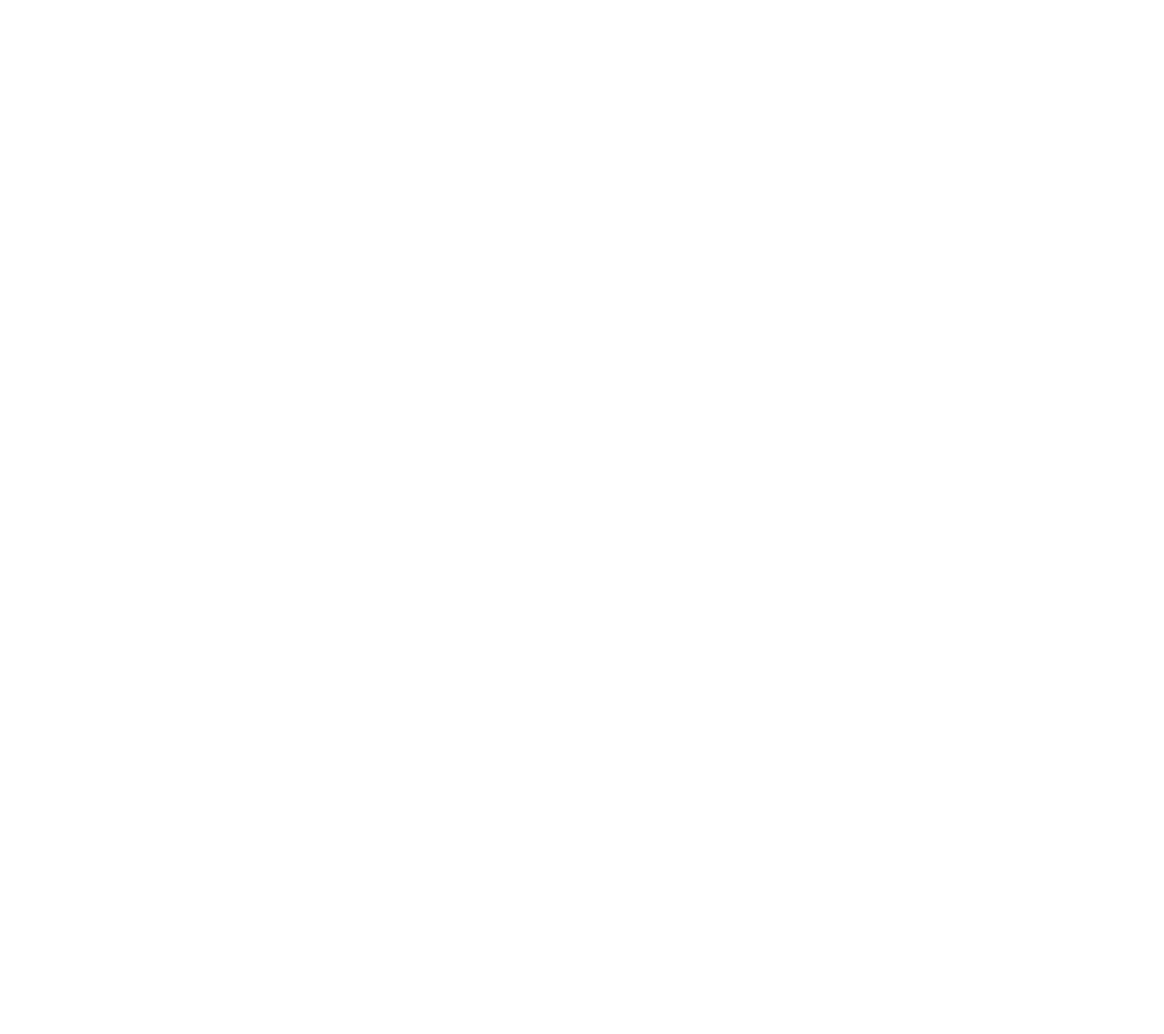
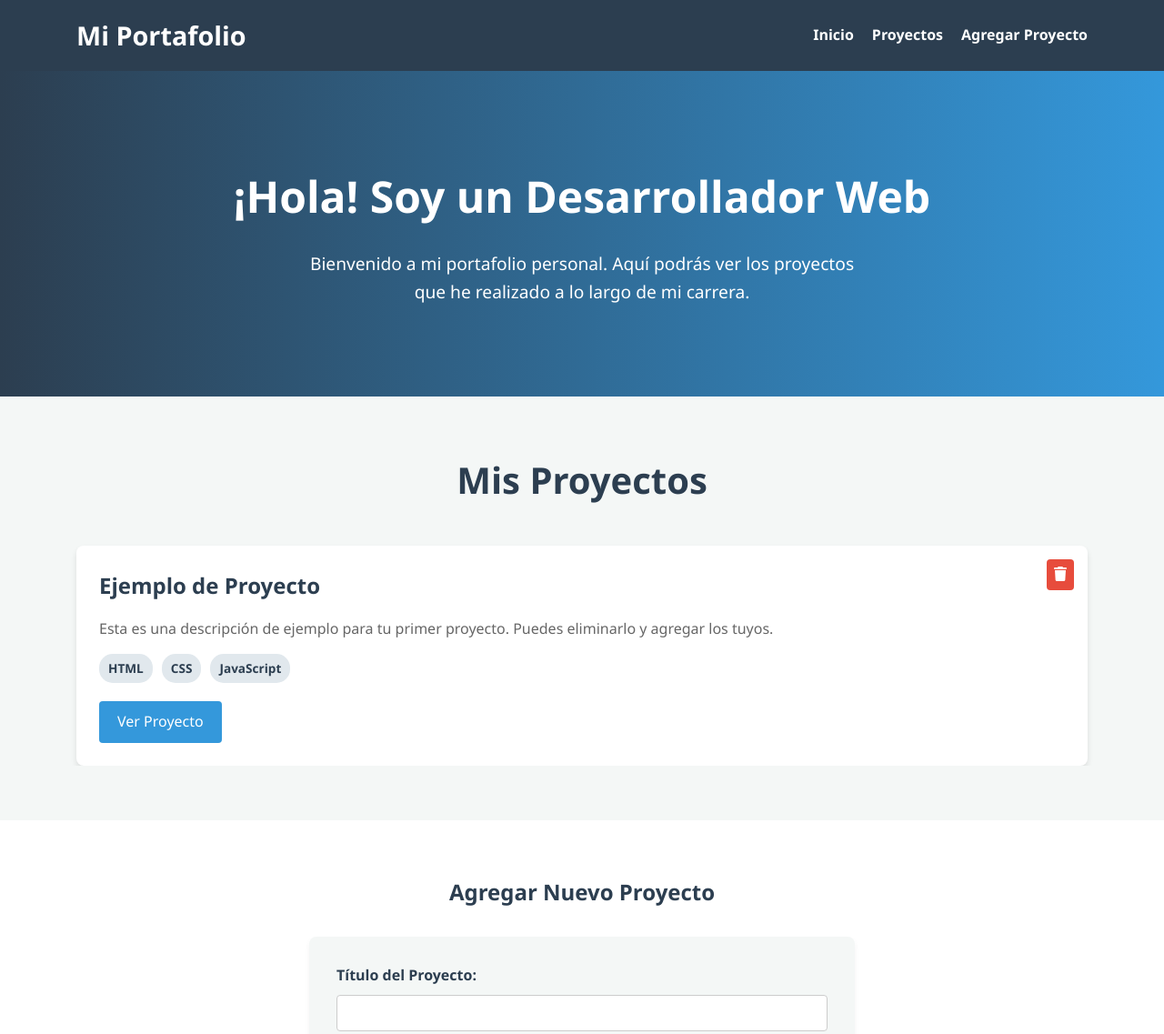
Before and after one commit to OGLingling/mi_portafolio, a plain HTML site: page index.html in a window 1280 px wide. Shown: the top 1137 px of the page at 91% size. Before the commit the page ends 800 px from the top, so only its background shows below. Drawn offline with Linux system fonts and the light colour scheme.

Commit message:
Mi portafolio web

```diff
--- /dev/null
+++ b/css/style.css
@@ -0,0 +1,240 @@
+:root {
+    --primary-color: #2c3e50;
+    --secondary-color: #3498db;
+    --bg-color: #f4f7f6;
+    --text-color: #333;
+    --white: #fff;
+}
+
+* {
+    margin: 0;
+    padding: 0;
+    box-sizing: border-box;
+}
+
+body {
+    font-family: 'Segoe UI', Tahoma, Geneva, Verdana, sans-serif;
+    line-height: 1.6;
+    background-color: var(--bg-color);
+    color: var(--text-color);
+    scroll-behavior: smooth;
+}
+
+.container {
+    width: 90%;
+    max-width: 1200px;
+    margin: auto;
+    overflow: hidden;
+    padding: 0 20px;
+}
+
+/* Header */
+header {
+    background: var(--primary-color);
+    color: var(--white);
+    padding: 1rem 0;
+    position: sticky;
+    top: 0;
+    z-index: 100;
+}
+
+header .container {
+    display: flex;
+    justify-content: space-between;
+    align-items: center;
+}
+
+header h1 {
+    font-size: 1.8rem;
+}
+
+nav ul {
+    list-style: none;
+    display: flex;
+}
+
+nav ul li {
+    margin-left: 20px;
+}
+
+nav ul li a {
+    color: var(--white);
+    text-decoration: none;
+    font-weight: bold;
+    transition: color 0.3s ease;
+}
+
+nav ul li a:hover {
+    color: var(--secondary-color);
+}
+
+/* Hero Section */
+.hero {
+    text-align: center;
+    padding: 100px 0;
+    background: linear-gradient(to right, var(--primary-color), var(--secondary-color));
+    color: var(--white);
+}
+
+.hero h2 {
+    font-size: 3rem;
+    margin-bottom: 20px;
+}
+
+.hero p {
+    font-size: 1.2rem;
+    max-width: 600px;
+    margin: 0 auto;
+}
+
+/* Projects Section */
+.projects-section {
+    padding: 60px 0;
+}
+
+.projects-section h2 {
+    text-align: center;
+    margin-bottom: 40px;
+    font-size: 2.5rem;
+    color: var(--primary-color);
+}
+
+.projects-grid {
+    display: grid;
+    grid-template-columns: repeat(auto-fit, minmax(300px, 1fr));
+    gap: 30px;
+}
+
+.project-card {
+    background: var(--white);
+    border-radius: 8px;
+    box-shadow: 0 4px 6px rgba(0,0,0,0.1);
+    padding: 25px;
+    transition: transform 0.3s ease;
+    position: relative;
+    display: flex;
+    flex-direction: column;
+}
+
+.project-card:hover {
+    transform: translateY(-5px);
+}
+
+.project-card h3 {
+    color: var(--primary-color);
+    margin-bottom: 15px;
+    font-size: 1.5rem;
+    padding-right: 30px;
+}
+
+.project-card p {
+    margin-bottom: 15px;
+    color: #666;
+    flex-grow: 1;
+}
+
+.project-tech {
+    display: flex;
+    flex-wrap: wrap;
+    gap: 10px;
+    margin-bottom: 20px;
+}
+
+.tech-tag {
+    background: #e1e8ed;
+    color: var(--primary-color);
+    padding: 5px 10px;
+    border-radius: 15px;
+    font-size: 0.85rem;
+    font-weight: bold;
+}
+
+.project-card .btn {
+    display: inline-block;
+    align-self: flex-start;
+}
+
+.delete-btn {
+    position: absolute;
+    top: 15px;
+    right: 15px;
+    background: #e74c3c;
+    color: white;
+    border: none;
+    padding: 8px;
+    border-radius: 4px;
+    cursor: pointer;
+    font-size: 1rem;
+    transition: background 0.3s;
+}
+
+.delete-btn:hover {
+    background: #c0392b;
+}
+
+/* Add Project Section */
+.add-project-section {
+    background: var(--white);
+    padding: 60px 0;
+}
+
+.add-project-section h2 {
+    text-align: center;
+    margin-bottom: 30px;
+    color: var(--primary-color);
+}
+
+#add-project-form {
+    max-width: 600px;
+    margin: 0 auto;
+    background: var(--bg-color);
+    padding: 30px;
+    border-radius: 8px;
+    box-shadow: 0 4px 6px rgba(0,0,0,0.05);
+}
+
+.form-group {
+    margin-bottom: 20px;
+}
+
+.form-group label {
+    display: block;
+    margin-bottom: 8px;
+    font-weight: bold;
+    color: var(--primary-color);
+}
+
+.form-group input,
+.form-group textarea {
+    width: 100%;
+    padding: 10px;
+    border: 1px solid #ccc;
+    border-radius: 4px;
+    font-family: inherit;
+}
+
+/* Button */
+.btn {
+    display: inline-block;
+    background: var(--secondary-color);
+    color: var(--white);
+    padding: 10px 20px;
+    text-decoration: none;
+    border: none;
+    border-radius: 4px;
+    cursor: pointer;
+    font-size: 1rem;
+    transition: background 0.3s ease;
+}
+
+.btn:hover {
+    background: #2980b9;
+}
+
+/* Footer */
+footer {
+    background: var(--primary-color);
+    color: var(--white);
+    text-align: center;
+    padding: 20px 0;
+}
--- a/index.html
+++ b/index.html
@@ -1,11 +1,75 @@
 <!DOCTYPE html>
-<html lang="en">
+<html lang="es">
 <head>
     <meta charset="UTF-8">
     <meta name="viewport" content="width=device-width, initial-scale=1.0">
-    <title>Document</title>
+    <title>Mi Portafolio</title>
+    <link rel="stylesheet" href="css/style.css">
+    <link rel="stylesheet" href="https://cdnjs.cloudflare.com/ajax/libs/font-awesome/6.4.0/css/all.min.css">
 </head>
 <body>
+    <header>
+        <div class="container">
+            <h1>Mi Portafolio</h1>
+            <nav>
+                <ul>
+                    <li><a href="#inicio">Inicio</a></li>
+                    <li><a href="#proyectos">Proyectos</a></li>
+                    <li><a href="#agregar">Agregar Proyecto</a></li>
+                </ul>
+            </nav>
+        </div>
+    </header>
 
+    <main>
+        <section id="inicio" class="hero">
+            <div class="container">
+                <h2>¡Hola! Soy un Desarrollador Web</h2>
+                <p>Bienvenido a mi portafolio personal. Aquí podrás ver los proyectos que he realizado a lo largo de mi carrera.</p>
+            </div>
+        </section>
+
+        <section id="proyectos" class="projects-section">
+            <div class="container">
+                <h2>Mis Proyectos</h2>
+                <div class="projects-grid" id="projects-grid">
+                    <!-- Los proyectos se insertarán aquí dinámicamente con JavaScript -->
+                </div>
+            </div>
+        </section>
+
+        <section id="agregar" class="add-project-section">
+            <div class="container">
+                <h2>Agregar Nuevo Proyecto</h2>
+                <form id="add-project-form">
+                    <div class="form-group">
+                        <label for="project-title">Título del Proyecto:</label>
+                        <input type="text" id="project-title" required>
+                    </div>
+                    <div class="form-group">
+                        <label for="project-desc">Descripción:</label>
+                        <textarea id="project-desc" rows="4" required></textarea>
+                    </div>
+                    <div class="form-group">
+                        <label for="project-url">URL del Proyecto (Opcional):</label>
+                        <input type="url" id="project-url">
+                    </div>
+                    <div class="form-group">
+                        <label for="project-tech">Tecnologías (separadas por comas):</label>
+                        <input type="text" id="project-tech" placeholder="Ej: HTML, CSS, JavaScript" required>
+                    </div>
+                    <button type="submit" class="btn">Guardar Proyecto</button>
+                </form>
+            </div>
+        </section>
+    </main>
+
+    <footer>
+        <div class="container">
+            <p>&copy; <span id="year"></span> Mi Portafolio. Todos los derechos reservados.</p>
+        </div>
+    </footer>
+
+    <script src="js/script.js"></script>
 </body>
 </html>
--- /dev/null
+++ b/js/script.js
@@ -0,0 +1,110 @@
+document.addEventListener('DOMContentLoaded', () => {
+    // Set current year in footer
+    document.getElementById('year').textContent = new Date().getFullYear();
+
+    const form = document.getElementById('add-project-form');
+    const projectsGrid = document.getElementById('projects-grid');
+
+    // Load projects from localStorage on page load
+    loadProjects();
+
+    // Handle form submission
+    form.addEventListener('submit', (e) => {
+        e.preventDefault();
+
+        const title = document.getElementById('project-title').value;
+        const desc = document.getElementById('project-desc').value;
+        const url = document.getElementById('project-url').value;
+        const techString = document.getElementById('project-tech').value;
+
+        const technologies = techString.split(',').map(tech => tech.trim()).filter(tech => tech !== '');
+
+        const newProject = {
+            id: Date.now().toString(),
+            title: title,
+            description: desc,
+            url: url,
+            technologies: technologies
+        };
+
+        saveProject(newProject);
+        renderProject(newProject);
+
+        // Reset form
+        form.reset();
+        alert('¡Proyecto agregado con éxito!');
+    });
+
+    // Save project to localStorage
+    function saveProject(project) {
+        let projects = getProjects();
+        projects.push(project);
+        localStorage.setItem('portfolio_projects', JSON.stringify(projects));
+    }
+
+    // Get projects from localStorage
+    function getProjects() {
+        let projects;
+        if(localStorage.getItem('portfolio_projects') === null) {
+            projects = [];
+            // Add a default project if empty
+            if (projects.length === 0) {
+                 const defaultProject = {
+                    id: '1',
+                    title: 'Ejemplo de Proyecto',
+                    description: 'Esta es una descripción de ejemplo para tu primer proyecto. Puedes eliminarlo y agregar los tuyos.',
+                    url: '#',
+                    technologies: ['HTML', 'CSS', 'JavaScript']
+                 };
+                 projects.push(defaultProject);
+                 localStorage.setItem('portfolio_projects', JSON.stringify(projects));
+            }
+        } else {
+            projects = JSON.parse(localStorage.getItem('portfolio_projects'));
+        }
+        return projects;
+    }
+
+    // Load and render all projects
+    function loadProjects() {
+        projectsGrid.innerHTML = '';
+        const projects = getProjects();
+        projects.forEach(project => renderProject(project));
+    }
+
+    // Render a single project card
+    function renderProject(project) {
+        const card = document.createElement('div');
+        card.classList.add('project-card');
+        card.dataset.id = project.id;
+
+        let techHTML = '';
+        project.technologies.forEach(tech => {
+            techHTML += `<span class="tech-tag">${tech}</span>`;
+        });
+
+        let linkHTML = project.url ? `<a href="${project.url}" target="_blank" class="btn">Ver Proyecto</a>` : '';
+
+        card.innerHTML = `
+            <button class="delete-btn" onclick="deleteProject('${project.id}')" title="Eliminar proyecto"><i class="fas fa-trash"></i></button>
+            <h3>${project.title}</h3>
+            <p>${project.description}</p>
+            <div class="project-tech">
+                ${techHTML}
+            </div>
+            ${linkHTML}
+        `;
+
+        projectsGrid.appendChild(card);
+    }
+
+    // Make deleteProject globally available
+    window.deleteProject = function(id) {
+        if(confirm('¿Estás seguro de que deseas eliminar este proyecto?')) {
+            let projects = getProjects();
+            projects = projects.filter(project => project.id !== id);
+            localStorage.setItem('portfolio_projects', JSON.stringify(projects));
+            loadProjects(); // Reload the grid
+        }
+    };
+});
```
